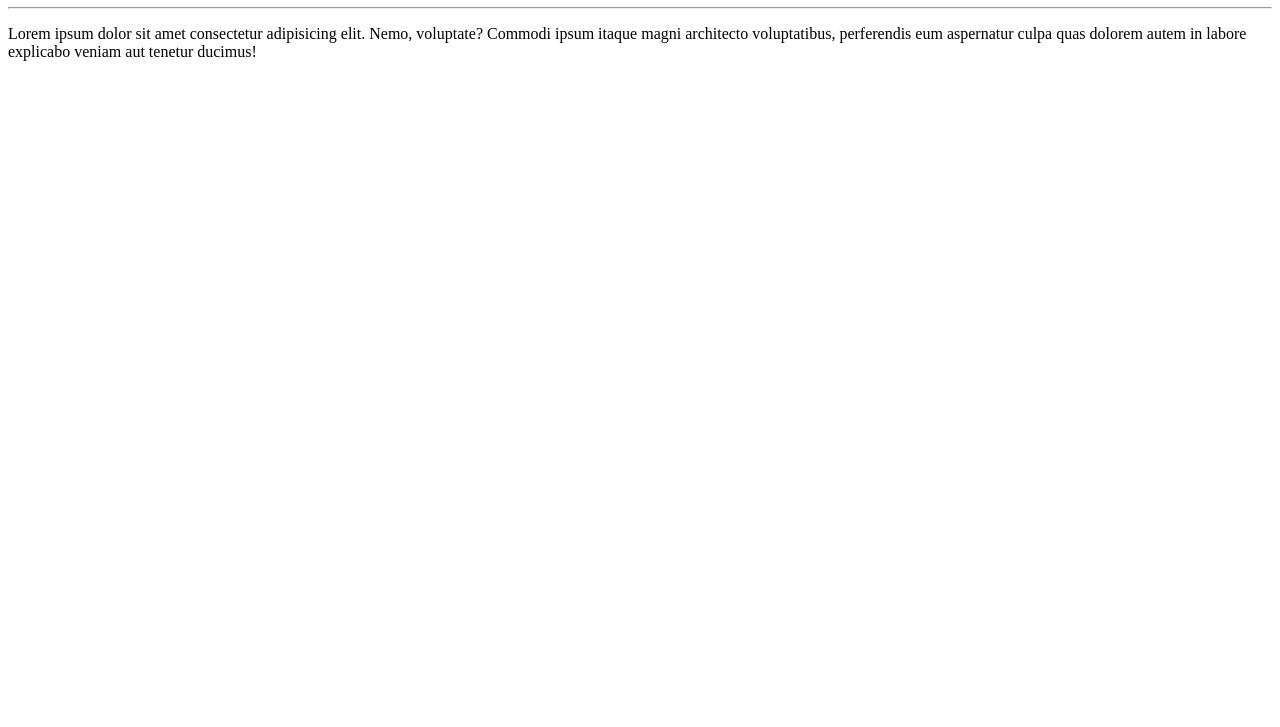
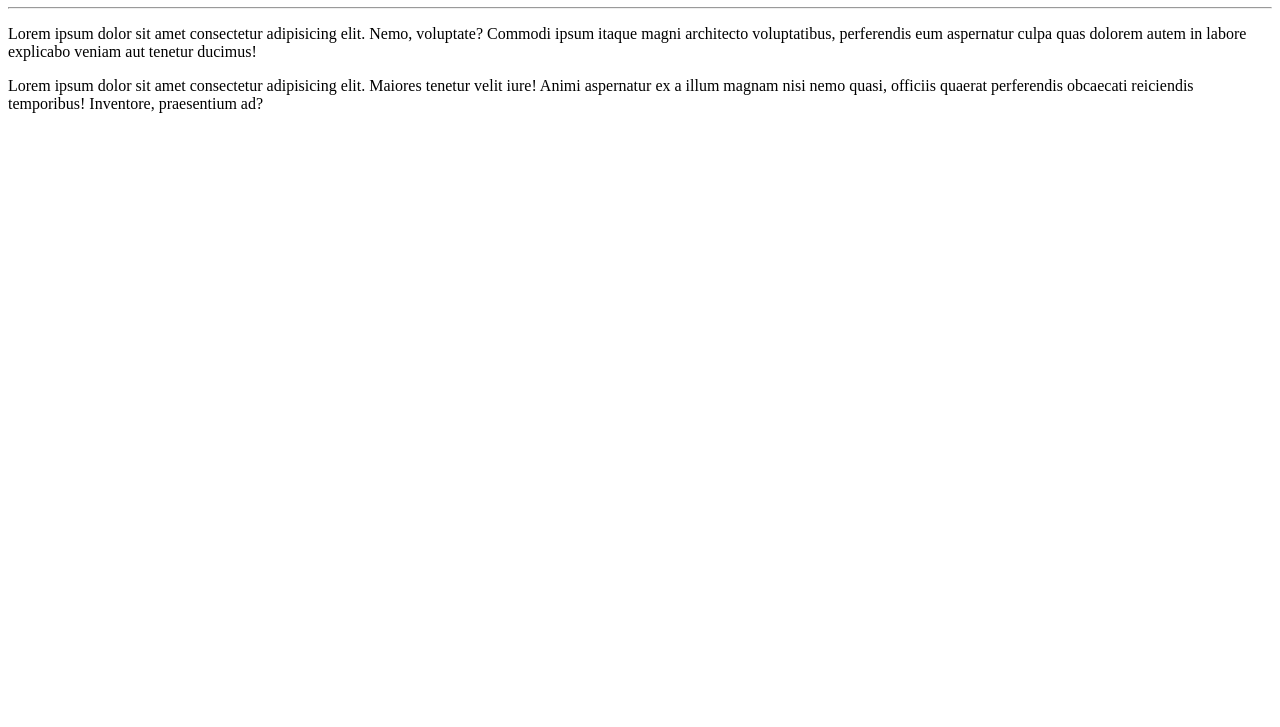
Before and after one commit to PauloCarvalho-Ti/Ola-Mundo, a plain HTML site: page index.html in a window 1280 px wide. Shown: the part 73-800 px from the top of the page. Drawn offline with Linux system fonts and the light colour scheme.

Commit message:
Adicionei um Paragrafo

```diff
--- a/index.html
+++ b/index.html
@@ -9,5 +9,6 @@
     <h1>Olá, Mundo!</h1>
     <hr>
     <p>Lorem ipsum dolor sit amet consectetur adipisicing elit. Nemo, voluptate? Commodi ipsum itaque magni architecto voluptatibus, perferendis eum aspernatur culpa quas dolorem autem in labore explicabo veniam aut tenetur ducimus!</p>
+    <p>Lorem ipsum dolor sit amet consectetur adipisicing elit. Maiores tenetur velit iure! Animi aspernatur ex a illum magnam nisi nemo quasi, officiis quaerat perferendis obcaecati reiciendis temporibus! Inventore, praesentium ad?</p>
 </body>
 </html>
```
